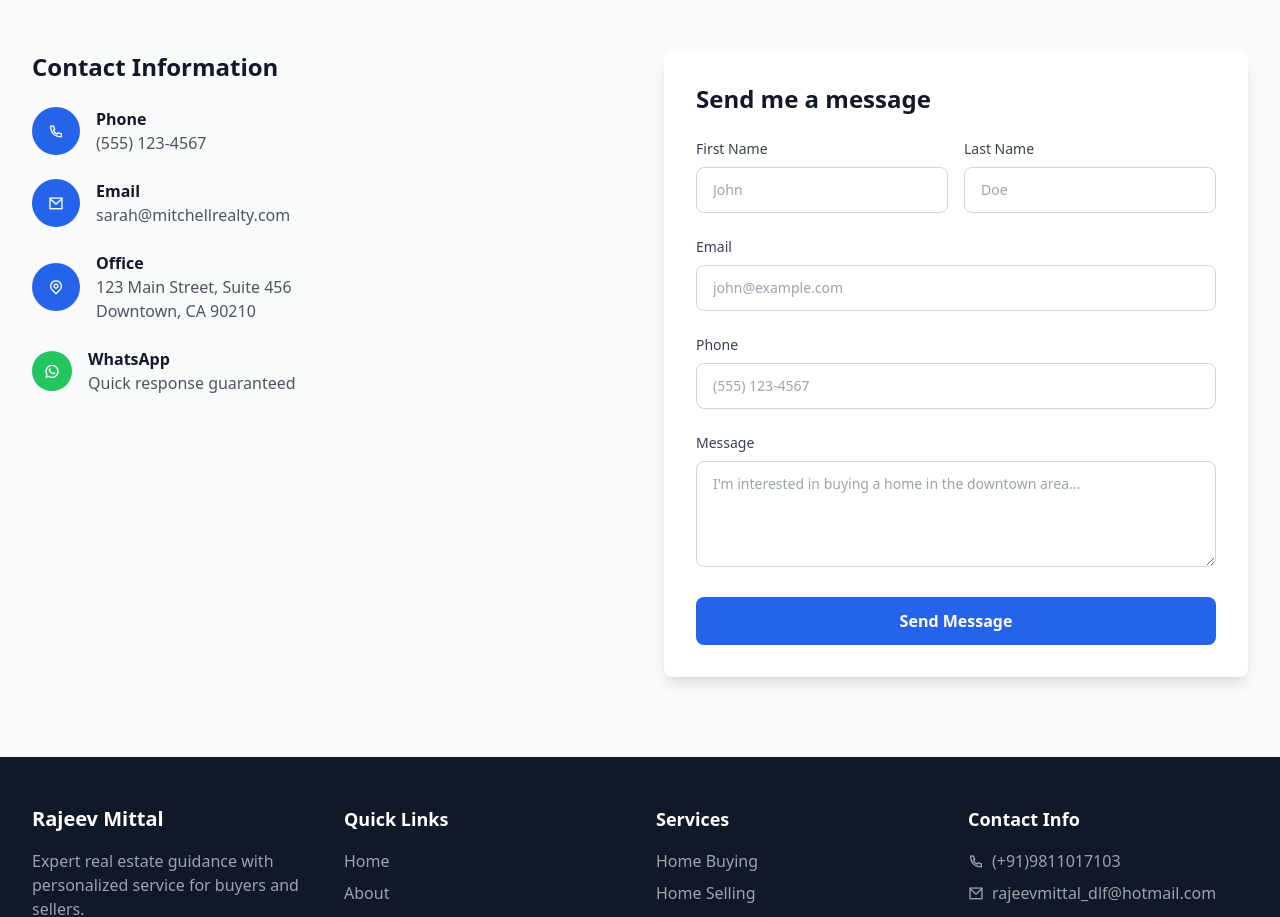
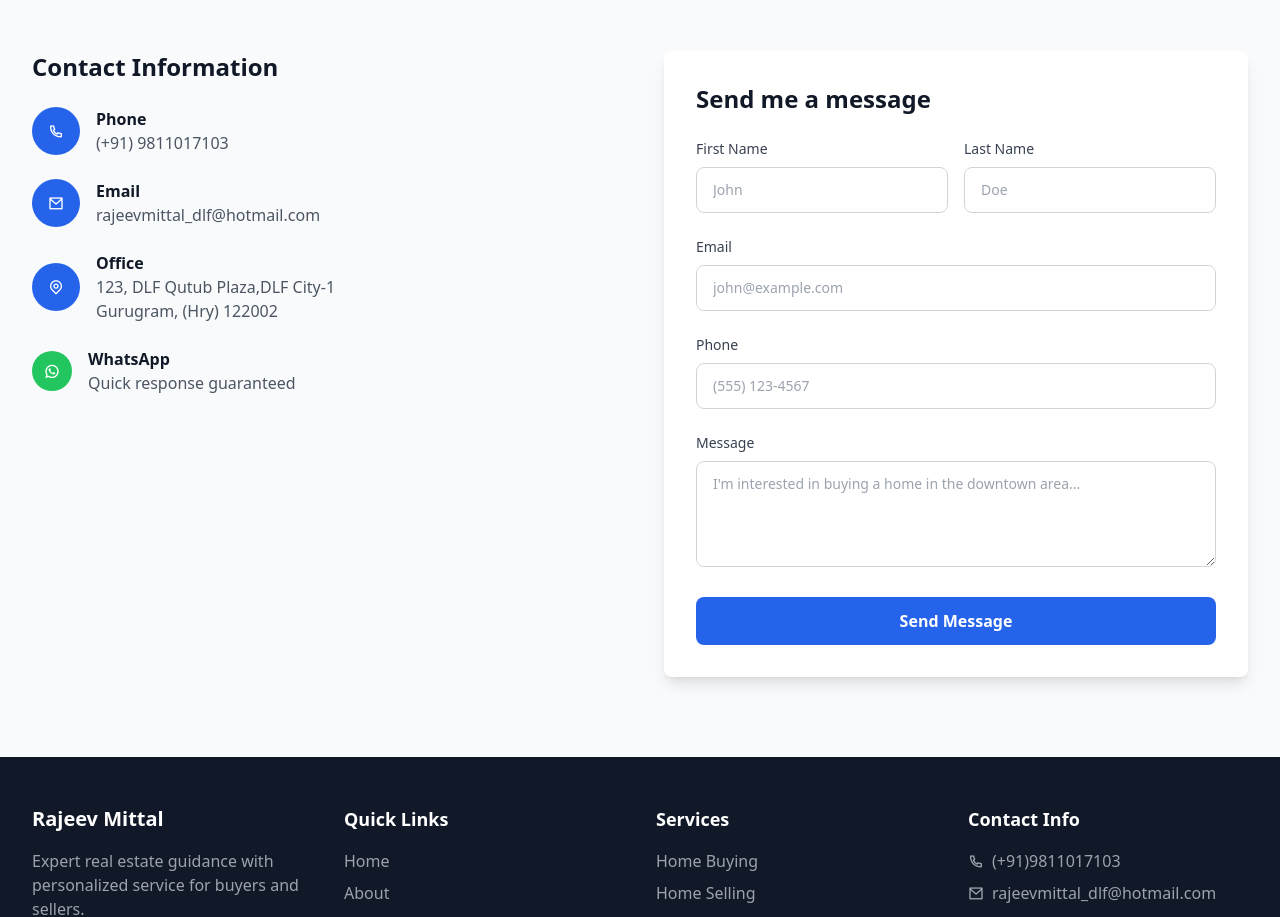
Before and after one commit to Krishna171205/check2, a React (Vite) app: page / in a window 1280 px wide. Shown: the part 3860-4777 px from the top of the page. Built offline with nearby package versions, Linux system fonts and the light colour scheme; no server answers.

Commit message:
adding stuff on contact info page

```diff
--- a/src/pages/home/page.tsx
+++ b/src/pages/home/page.tsx
@@ -517,7 +517,7 @@ For us, it’s not about closing deals—it’s about building relationships tha
                   </div>
                   <div>
                     <p className="font-semibold text-gray-900">Phone</p>
-                    <p className="text-gray-600">(555) 123-4567</p>
+                    <p className="text-gray-600">(+91) 9811017103</p>
                   </div>
                 </div>
                 <div className="flex items-center">
@@ -526,7 +526,7 @@ For us, it’s not about closing deals—it’s about building relationships tha
                   </div>
                   <div>
                     <p className="font-semibold text-gray-900">Email</p>
-                    <p className="text-gray-600">sarah@mitchellrealty.com</p>
+                    <p className="text-gray-600">rajeevmittal_dlf@hotmail.com</p>
                   </div>
                 </div>
                 <div className="flex items-center">
@@ -535,7 +535,7 @@ For us, it’s not about closing deals—it’s about building relationships tha
                   </div>
                   <div>
                     <p className="font-semibold text-gray-900">Office</p>
-                    <p className="text-gray-600">123 Main Street, Suite 456<br />Downtown, CA 90210</p>
+                    <p className="text-gray-600">123, DLF Qutub Plaza,DLF City-1<br />Gurugram, (Hry) 122002</p>
                   </div>
                 </div>
                 <div className="flex items-center">
```
